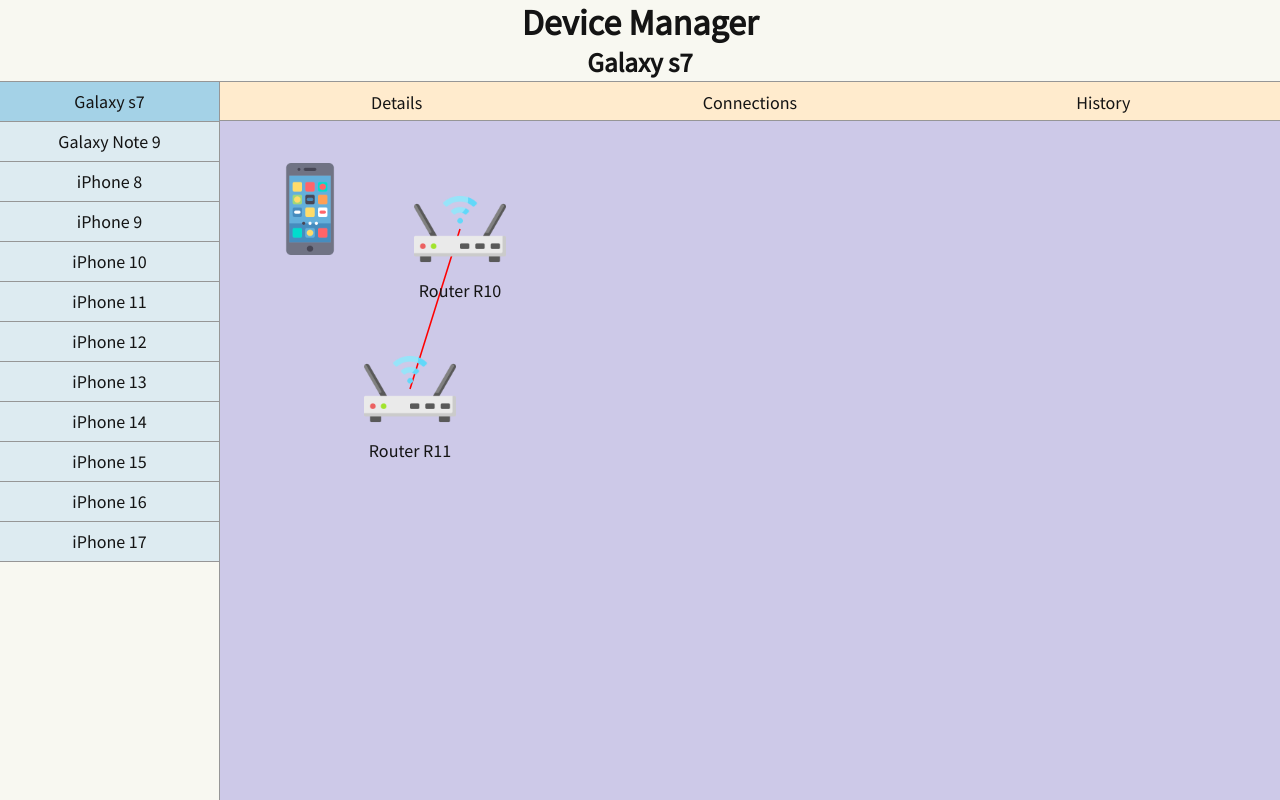
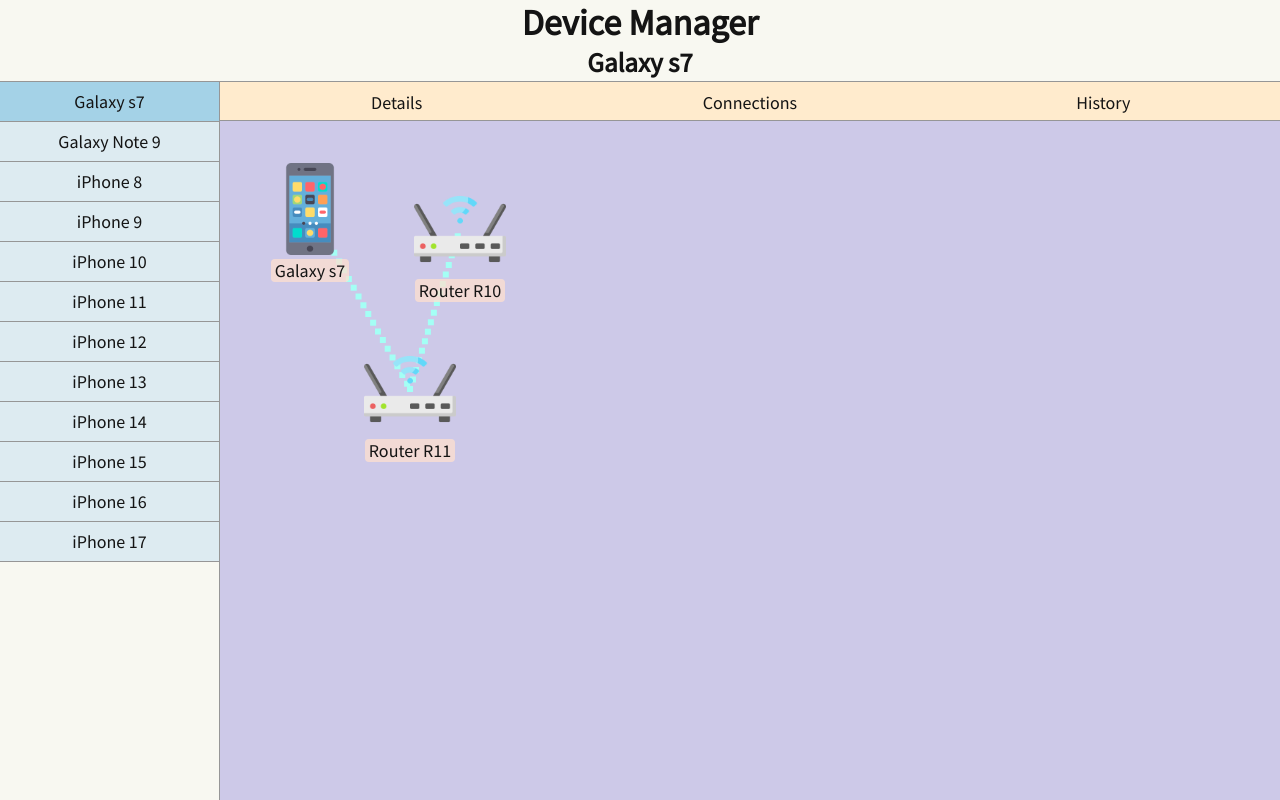
Before and after one commit to omergal99/device-manager, a React (Create React App) app: page /#/ in a window 1280 px wide. Both pictures are taken after a click on the element "Galaxy s7". Built offline with nearby package versions, Linux system fonts and the light colour scheme.

Commit message:
omer- work on connections map

```diff
--- a/src/assets/css/cmps/_mainPreview.scss
+++ b/src/assets/css/cmps/_mainPreview.scss
@@ -24,29 +24,40 @@
   .playground {
     height: 100%;
     position: relative;
-    .wrap-device{
-      position: absolute;
-    }
-    .device-icon {
-      position: relative;
+    .wrap-device {
       height: 100px;
       width: 100px;
-      padding: 4px;
-      border-radius: 4px;
-      transition: background-color 0.3s;
-      &:hover {
-        background-color: rgba(255, 212, 189, 0.5);
-        // background-color: rgb(255, 212, 189);
+      position: absolute;
+      .device-icon {
+        height: 100%;
+        padding: 4px;
+        border-radius: 4px;
+        transition: background-color 0.3s;
+        img {
+          height: 100%;
+        }
       }
-      img {
-        height: 100%;
+      .title-device {
+        width: 100%;
+        text-overflow: ellipsis;
+        overflow: hidden;
+        white-space: nowrap;
+        span {
+          background-color: rgba(255, 224, 207, 0.75);
+          border-radius: 4px;
+          padding: 0 4px;
+        }
       }
     }
     svg {
       position: absolute;
-      #connection {
-        stroke-width: 1.5px;
-        stroke: red;
+      .line-connection {
+        stroke: #a4fff5;
+        stroke-linecap: square;
+        stroke-dasharray: 0 10;
+        stroke-miterlimit: 5;
+        stroke-linejoin: round;
+        stroke-width: 6px;
       }
     }
   }
--- a/src/cmps/DevicesMap.js
+++ b/src/cmps/DevicesMap.js
@@ -5,16 +5,17 @@
   const name = 'Device';
 
   return (
-    <div className="wrap-device" style={{
-      top: `${device.location.y}px`, left: `${device.location.x}px`,
-      zIndex: device.zIndex
+    <div className="wrap-device" title={`${device.name}`} style={{
+      top: `${device.location.y}px`, left: `${device.location.x}px`, zIndex: device.zIndex
     }}>
       <div className="device-icon"
-
         onMouseDown={ev => clientDown(ev, { name, idx: 0 })}
         onTouchStart={ev => clientDown(ev, { name, idx: 0 })}
       >
-        <img draggable="false" src="assets/img/icons/phone.png" alt={name} title={name} />
+        <img draggable="false" src="assets/img/icons/phone.png" alt={`${device.name}`}  />
+      </div>
+      <div className="title-device">
+        <span>{device.name}</span>
       </div>
     </div>
   );
--- a/src/cmps/DraggingListener.js
+++ b/src/cmps/DraggingListener.js
@@ -26,7 +26,8 @@
 
   const clientMove = useCallback((ev) => {
     if (device && device.isDraging) {
-      ev.stopPropagation();
+      // ev.stopPropagation();
+      // ev.preventDefault();
       const touches = ev.changedTouches;
       (!touches) ? moveToNewLocation(ev)
         : moveToNewLocation({ clientX: touches[0].clientX, clientY: touches[0].clientY });
@@ -36,7 +37,8 @@
   // ********************************** STOP
   const clientUp = useCallback((ev) => {
     if (device && device.isDraging) {
-      ev.stopPropagation();
+      // ev.stopPropagation();
+      // ev.preventDefault();
       setNewDevice(prevState => ({ ...prevState, isDraging: false }));
       dispatch(actions.updateCurrDevice({ ...newDevice, isDraging: false }));
     }
--- /dev/null
+++ b/src/cmps/DrawLine.js
@@ -0,0 +1,57 @@
+import React, { useState, useEffect, useRef } from 'react';
+
+function DrawLine({point1, point2}) {
+
+  const line = useRef(null);
+  const path = useRef(null);
+  const svg = useRef(null);
+  const [boxSize] = useState(100);
+
+  useEffect(() => {
+    updateConnection();
+  });
+
+  const updateConnection = () => {
+    const halfBoxSize = boxSize / 2;
+
+    var maxX = Math.abs(point2.x - point1.x);
+    var maxY = Math.abs(point2.y - point1.y);
+
+    var absX = maxX + halfBoxSize;
+    var absY = maxY + halfBoxSize;
+
+    if ((point1.x === Math.min(point1.x, point2.x) &&
+      point1.y === Math.min(point1.y, point2.y)) ||
+      (point2.x === Math.min(point1.x, point2.x) &&
+        point2.y === Math.min(point1.y, point2.y))) {
+      // TOP LEFT & BOTTOM RIGHT
+      line.current.setAttributeNS(null, 'y1', halfBoxSize);
+      line.current.setAttributeNS(null, 'y2', absY);
+    } else {
+      // TOP RIGHT of BOTTOM RIGHT
+      line.current.setAttributeNS(null, 'y1', absY);
+      line.current.setAttributeNS(null, 'y2', halfBoxSize);
+    }
+    line.current.setAttributeNS(null, 'x1', halfBoxSize);
+    line.current.setAttributeNS(null, 'x2', absX);
+  }
+
+  return (
+    <svg ref={svg} style={{
+      top: `${Math.min(point1.y, point2.y)}px`,
+      left: `${Math.min(point1.x, point2.x)}px`,
+      width: `${Math.abs(point2.x - point1.x) + boxSize}px`,
+      height: `${Math.abs(point2.y - point1.y) + boxSize}px`
+    }}>
+      <line ref={line} className="line-connection" style={{
+        width: `${point2.x - point1.x + boxSize}px`,
+        height: `${point2.y - point1.y + boxSize}px`
+      }} />
+      <path ref={path} style={{ d: 'M 177 118 C 91 69 91 69 5 0', transform: 'translate(0,0.5)' }}
+        pointerEvents="visibleStroke" version="1.1" fill="none" stroke="#456">
+      </path>
+    </svg>
+  );
+}
+
+export default DrawLine;
--- a/src/cmps/MainPreview.js
+++ b/src/cmps/MainPreview.js
@@ -3,6 +3,8 @@
 
 import DevicesMap from './DevicesMap';
 import RoutersMap from './RoutersMap';
+import DrawLine from './DrawLine';
+
 import DraggingListener from './DraggingListener';
 
 function MainPreview({ currDevice }) {
@@ -23,7 +25,8 @@
     setPointerDiff(temp);
   }
   const clientDown = (ev, type) => {
-    ev.stopPropagation();
+    // ev.stopPropagation();
+    // ev.preventDefault();
     // ev.persist()
     // console.log(ev)
     const touches = ev.changedTouches;
@@ -36,12 +39,28 @@
     if ((currDevice && !device) || (currDevice && device && currDevice._id !== device._id)) {
       setDevice(currDevice);
     }
-  }, [currDevice, device]);
+  }, [setDevice, device, currDevice]);
 
-  var newDevice = DraggingListener(device, pointerDiff, typeToMove);
+  const newDevice = DraggingListener(device, pointerDiff, typeToMove);
   useEffect(() => {
     setDevice(newDevice);
   }, [setDevice, newDevice]);
+
+  const locationById = (id) => {
+    if (id.charAt(0) === 'R') {
+      const router = device.routers.find(router => router._id === id);
+      return router.location;
+    }
+    if (id.charAt(0) === 'P') {
+      return device.location;
+    }
+  }
+
+  const linesBetweenDevices = device && device.connections.map((connected, idx) => {
+    const point1 = locationById(connected[0]);
+    const point2 = locationById(connected[1]);
+    return <DrawLine point1={point1} point2={point2} key={idx} />
+  })
 
   return (
     <div className="main-preview">
@@ -53,10 +72,11 @@
       </div>
 
       <div className="playground">
-        {device &&
+        {device && device.location &&
           <div>
             <DevicesMap device={device} clientDown={clientDown} />
             <RoutersMap routers={device.routers} clientDown={clientDown} />
+            {linesBetweenDevices}
           </div>
         }
       </div>
--- a/src/cmps/RoutersMap.js
+++ b/src/cmps/RoutersMap.js
@@ -1,72 +1,26 @@
-import React, { useState, useEffect, useRef } from 'react';
+import React from 'react';
 
 function RoutersMap({ routers, clientDown }) {
 
-  const line = useRef(null);
-  const path = useRef(null);
-  const svg = useRef(null);
-  const [boxSize, setBoxSize] = useState(100);
-
-  useEffect(() => {
-    updateConnection();
-  });
-
-  const updateConnection = () => {
-    const halfBoxSize = boxSize / 2;
-
-    var maxX = Math.abs(routers[1].location.x - routers[0].location.x);
-    var maxY = Math.abs(routers[1].location.y - routers[0].location.y);
-
-    var absX = maxX + halfBoxSize;
-    var absY = maxY + halfBoxSize;
-
-    if ((routers[0].location.x === Math.min(routers[0].location.x, routers[1].location.x) &&
-      routers[0].location.y === Math.min(routers[0].location.y, routers[1].location.y)) ||
-      (routers[1].location.x === Math.min(routers[0].location.x, routers[1].location.x) &&
-        routers[1].location.y === Math.min(routers[0].location.y, routers[1].location.y))) {
-      // TOP LEFT & BOTTOM RIGHT
-      line.current.setAttributeNS(null, 'y1', halfBoxSize);
-      line.current.setAttributeNS(null, 'y2', absY);
-    } else {
-      // TOP RIGHT of BOTTOM RIGHT
-      line.current.setAttributeNS(null, 'y1', absY);
-      line.current.setAttributeNS(null, 'y2', halfBoxSize);
-    }
-    line.current.setAttributeNS(null, 'x1', halfBoxSize);
-    line.current.setAttributeNS(null, 'x2', absX);
-  }
-
   const name = 'Router';
   const RouterList = routers.map((router, idx) => {
-    return <div className="wrap-device" key={router._id}
+    return <div className="wrap-device" key={router._id} title={`Router ${router._id}`}
       style={{ top: `${router.location.y}px`, left: `${router.location.x}px`, zIndex: router.zIndex }}>
       <div className="device-icon"
         onMouseDown={ev => clientDown(ev, { name, idx })}
         onTouchStart={ev => clientDown(ev, { name, idx })}
       >
-        <img draggable="false" src="assets/img/icons/router.png" alt={name} title={name} />
+        <img draggable="false" src="assets/img/icons/router.png" alt={`Router ${router._id}`} />
       </div>
-      <span>Router {router._id}</span>
+      <div className="title-device">
+        <span>Router {router._id}</span>
+      </div>
     </div>
   })
 
   return (
     <div>
       {RouterList}
-      <svg ref={svg} style={{
-        top: `${Math.min(routers[0].location.y, routers[1].location.y)}px`,
-        left: `${Math.min(routers[0].location.x, routers[1].location.x)}px`,
-        width: `${Math.abs(routers[1].location.x - routers[0].location.x) + boxSize}px`,
-        height: `${Math.abs(routers[1].location.y - routers[0].location.y) + boxSize}px`
-      }}>
-        <line ref={line} id="connection" style={{
-          width: `${routers[1].location.x - routers[0].location.x + boxSize}px`,
-          height: `${routers[1].location.y - routers[0].location.y + boxSize}px`
-        }} />
-        <path ref={path} style={{ d: 'M 177 118 C 91 69 91 69 5 0', transform: 'translate(0,0.5)' }}
-          pointerEvents="visibleStroke" version="1.1" fill="none" stroke="#456">
-        </path>
-      </svg>
     </div>
   );
 }
```
Also changed, not shown: src/services/DeviceService.js (+24 -12 lines).
